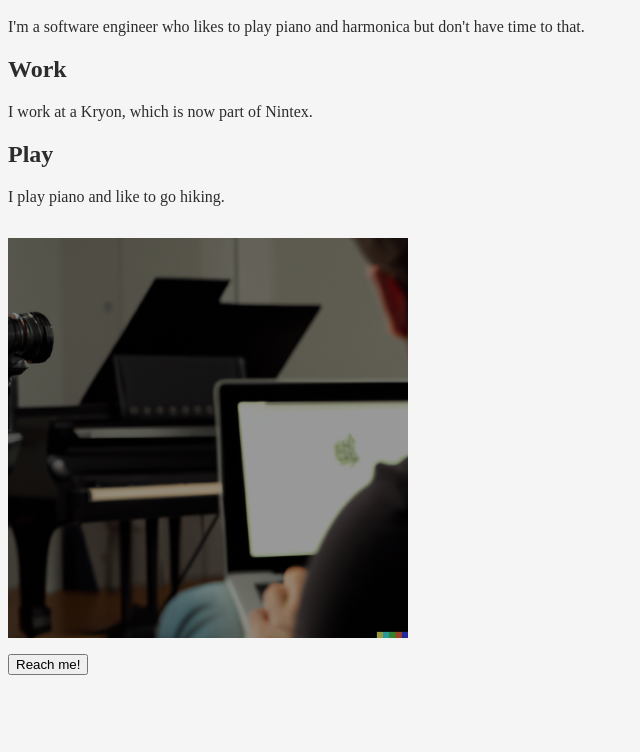
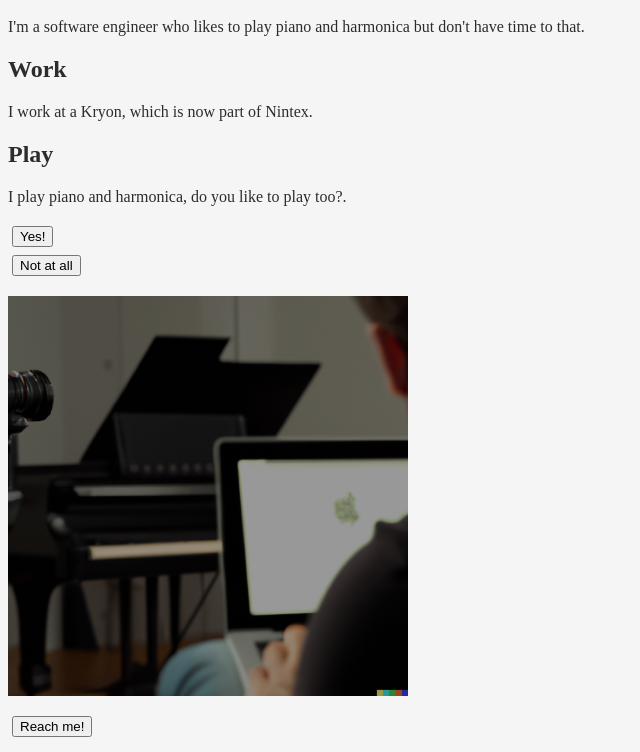
Before and after one commit to omerbenishu/CatDemoApp, a website: page index.html in a window 1280 px wide. Shown: the part 48-800 px from the top of the page, without its empty margins (0-640 px from the left). Drawn offline with Linux system fonts and the light colour scheme.

Commit message:
show and hide functionallity

```diff
--- a/index.css
+++ b/index.css
@@ -20,6 +20,10 @@ body {
   cursor: pointer;
 }
 
+#extrastuff {
+  display: none;
+}
+
 #macandpiano img {
   transition: 3s;
   filter: brightness(60%);
@@ -32,3 +36,6 @@ body {
   transition: 0.3s;
   filter: brightness(100%);
 }
+button{
+  margin: 4px;
+}
--- a/index.html
+++ b/index.html
@@ -24,10 +24,21 @@
       <div id="play">
         <h2>Play</h2>
         <p>
-          I play piano and like to go hiking.
+          I play piano and harmonica, do you like to play too?.
         </p>
+        <div id="yes">
+          <button onclick="showExtraStuff()">Yes!</button>
+        </div>
+        <div id="no">
+          <button onclick="exit()">Not at all</button>
+        </div>
+        <div id="extrastuff">
+          <p>
+            Good to hear, reach me over WhatsApp!
+          </p>
+        </div>
       </div>
-      <div id="macandpiano">
+      <div id="macandpiano" >
         <img src="macAndPiano.png" alt="Macbook and Piano" />
       </div>
       <div id="contact">
--- a/index.js
+++ b/index.js
@@ -3,3 +3,13 @@ contactButton = document.querySelector("#contact button");
 contactButton.addEventListener("click", function contactClickhandler(el) {
   window.open("https://wa.me/972542181312","_self")
 });
+
+function showExtraStuff() {
+  document.getElementById('extrastuff').style.display = "block";
+}
+
+function exit() {
+  alert("You should consider your answer again in the next time")
+  document.getElementById('container').style.display = "none";
+
+}
```
